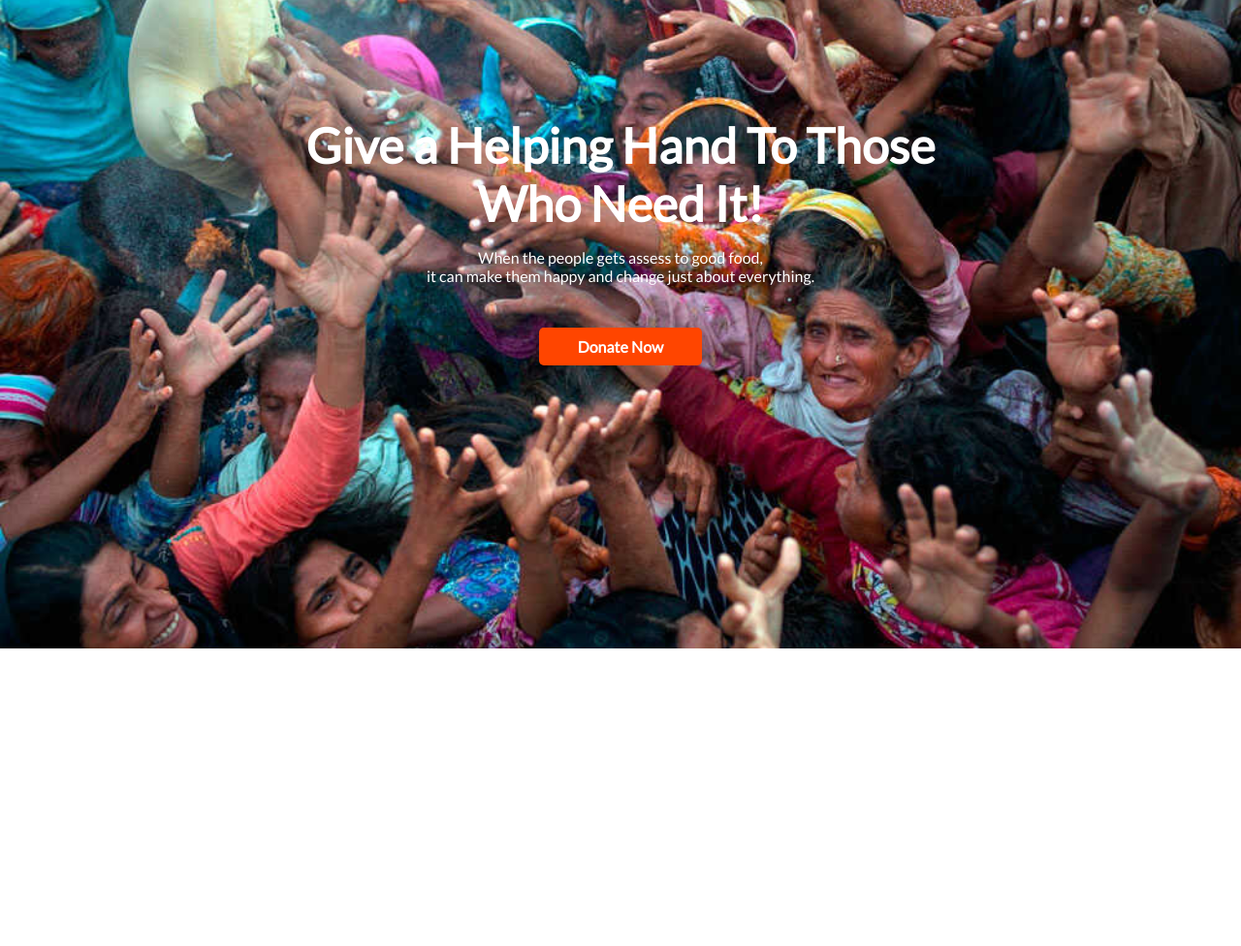
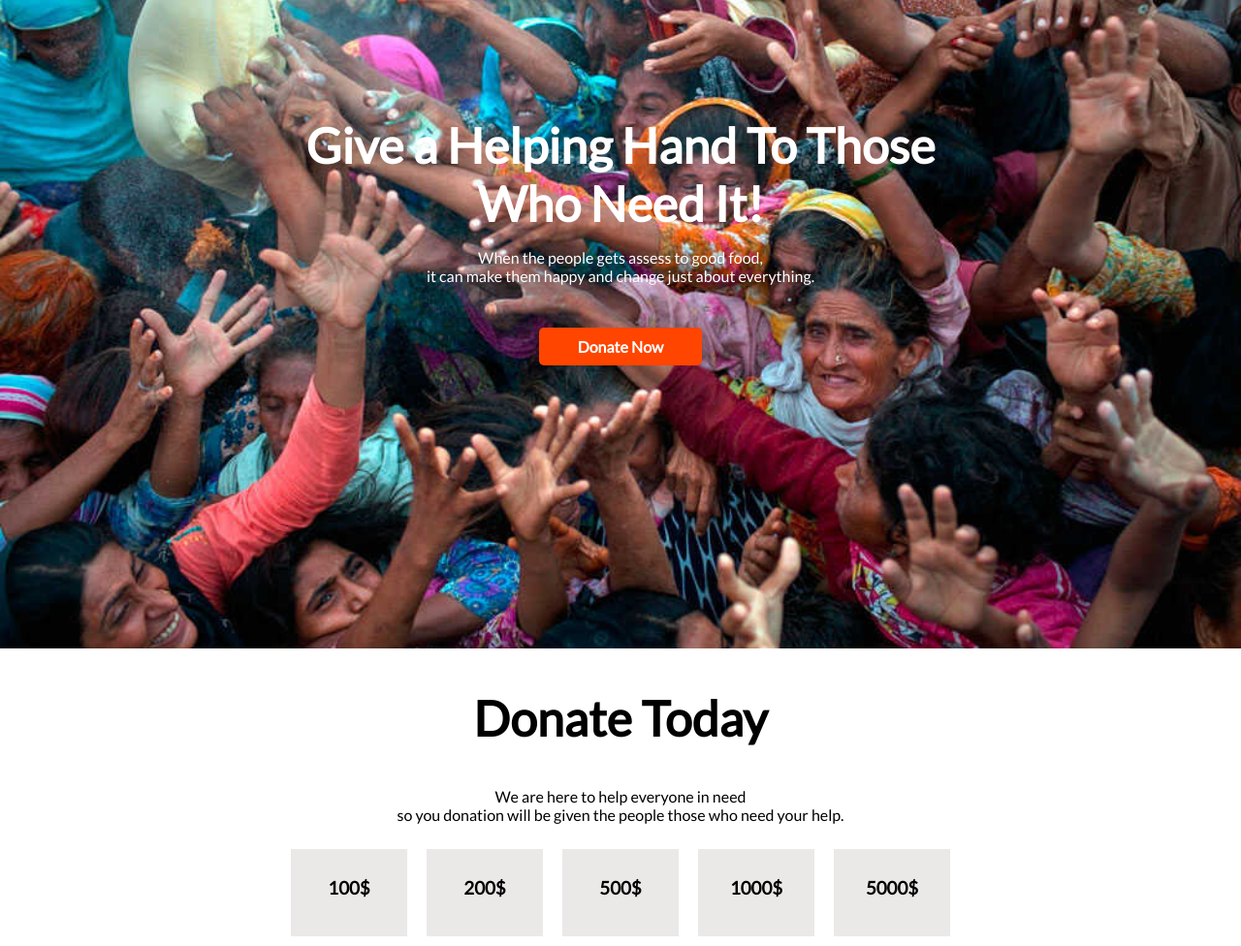
Before and after one commit to Prodipm6/assignment-1, a plain HTML site: page index.html in a window 1280 px wide. Shown: the whole page at 97% size. Before the commit the page ends 800 px from the top, so only its background shows below. Drawn offline with Linux system fonts and the light colour scheme.

Commit message:
second section added

```diff
--- a/index.html
+++ b/index.html
@@ -17,6 +17,32 @@
             <p>When the people gets assess to good food, <br> it can make them happy and change just about everything.</p><br><br>
             <a target="_blank" href="#">Donate Now</a>
         </div>
+    </section>
+    <!-------------Header section End------------->
+
+    <!-------------Donation section Start------------->
+    <section class="donation-today">
+        <div class="donation">
+            <h1>Donate Today</h1>
+            <p>We are here to help everyone in need <br> so you donation will be given the people those who need your help.</p>
+        </div>
+        <div class="box-wraper">
+            <div class="box">
+                <h3>100$</h3>
+            </div>
+            <div class="box">
+                <h3>200$</h3>
+            </div>
+            <div class="box">
+                <h3>500$</h3>
+            </div>
+            <div class="box">
+                <h3>1000$</h3>
+            </div>
+            <div class="box">
+                <h3>5000$</h3>
+            </div>
+        </div>
 
     </section>
 </body>
--- a/style.css
+++ b/style.css
@@ -23,12 +23,35 @@ body{
     padding: 10px 40px;
     border-radius: 5px;
 }
-h1{
+.header-part h1{
     margin: 0;
     padding-top: 100px;
     color: white;
     font-size: 50px
 }
-p{
+.header-part p{
     color: white;
+    font-size: 16px;
 }
+.donation-today{
+    text-align: center;
+}
+.donation h1{
+    font-size: 50px;
+}
+.donation p{
+    font-size: 16px;
+}
+.box-wraper{
+    display: flex;
+    position: center;
+    justify-content: center;
+}
+.box{
+    text-align: center;
+    width: 100px;
+    height: 70px;
+    margin: 10px;
+    padding: 10px;
+    background: #ebe8e8;
+}
```
